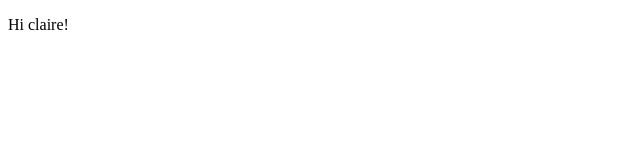
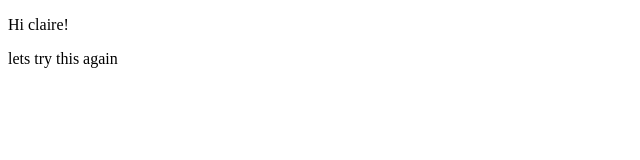
Before and after one commit to harricla/Group3ClaireRepo, a plain HTML site: page index.html in a window 1280 px wide. Shown: the whole page, without its empty margins (0-640 px from the left). Drawn offline with Linux system fonts and the light colour scheme.

Commit message:
made branch

```diff
--- a/index.html
+++ b/index.html
@@ -8,5 +8,6 @@
   </head>
   <body>
     <p>Hi claire!</p>
+    <p>lets try this again</p>
   </body>
 </html>
```
